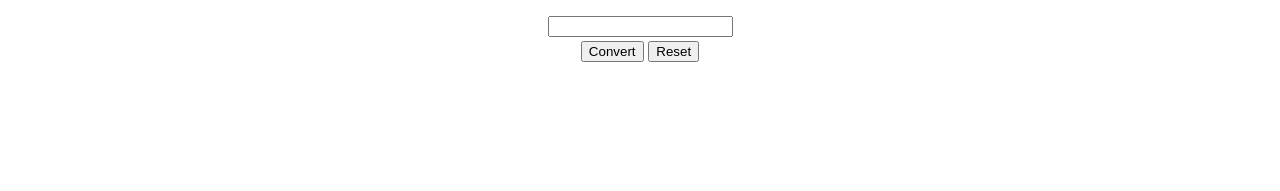
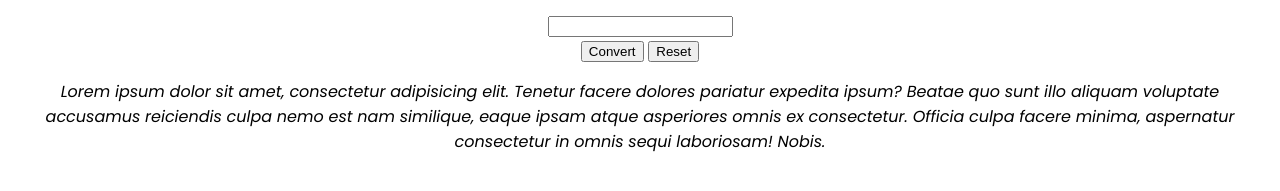
Before and after one commit to sofiane7794/RialToDirham, a plain HTML site: page index.html in a window 1280 px wide. Shown: the part 133-324 px from the top of the page. Drawn offline with Linux system fonts and the light colour scheme.

Commit message:
add new div with lorem

```diff
--- a/index.html
+++ b/index.html
@@ -24,6 +24,16 @@
       <p id="result"></p>
     </div>
 
+    <div>
+      <p>
+        Lorem ipsum dolor sit amet, consectetur adipisicing elit. Tenetur facere
+        dolores pariatur expedita ipsum? Beatae quo sunt illo aliquam voluptate
+        accusamus reiciendis culpa nemo est nam similique, eaque ipsam atque
+        asperiores omnis ex consectetur. Officia culpa facere minima, aspernatur
+        consectetur in omnis sequi laboriosam! Nobis.
+      </p>
+    </div>
+
     <script src="./app.js"></script>
   </body>
 </html>
```
